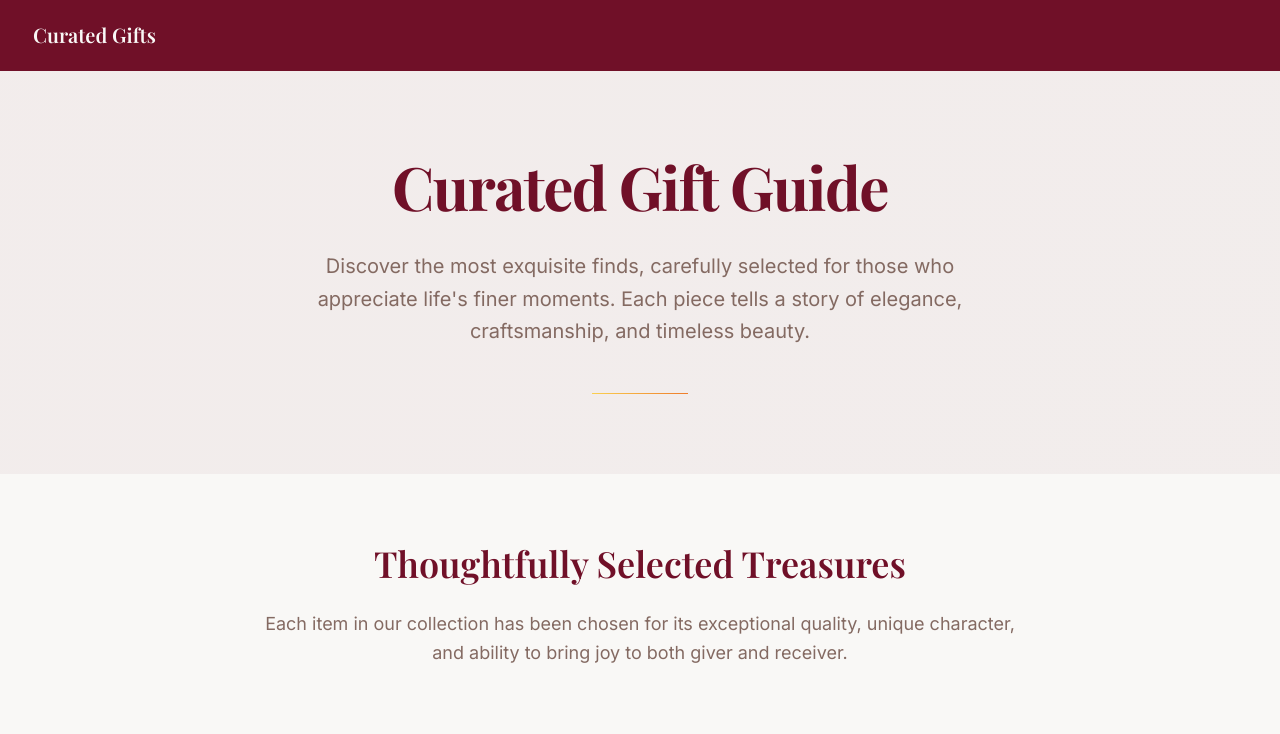
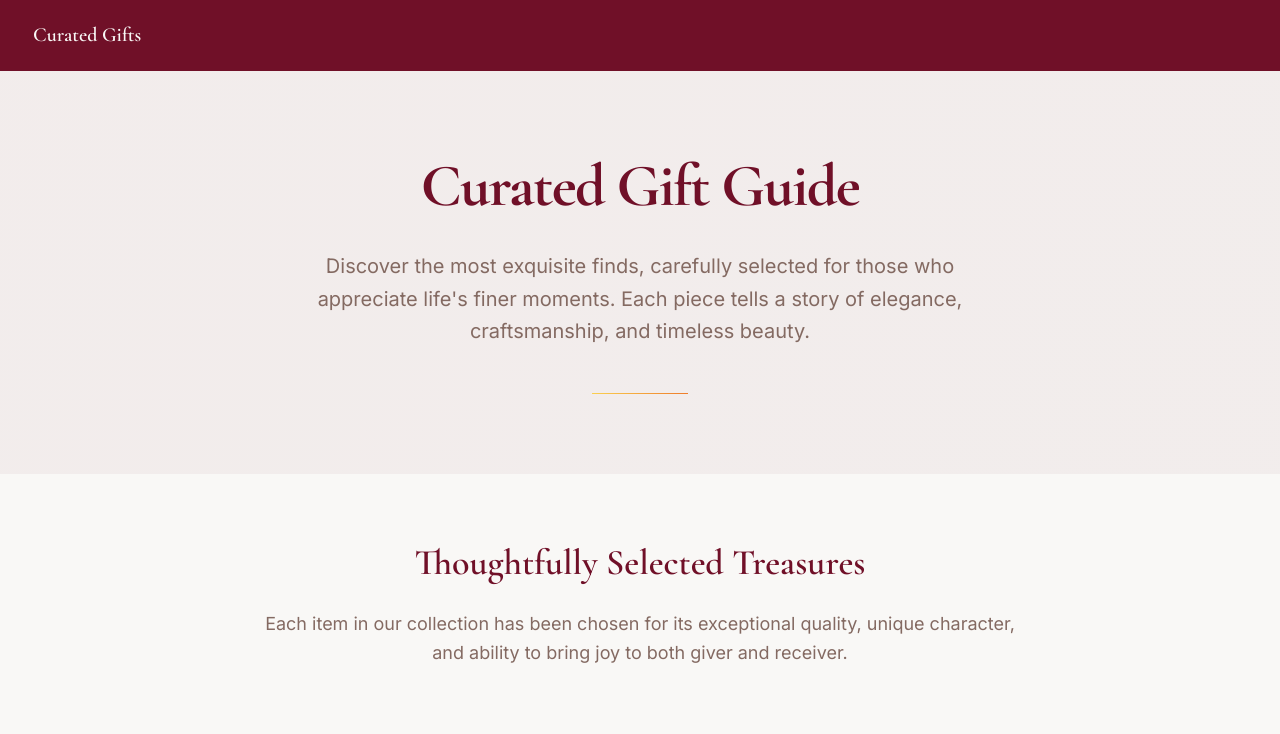
Before and after one commit to grizzleswens/gift-guru-builder, a React (Vite) app: page / in a window 1280 px wide. Shown: the top 734 px of the page. Built offline with nearby package versions, Linux system fonts and the light colour scheme; the HTML template or start-up script is replaced by a standard one.

Commit message:
Update headline font

```diff
--- a/index.html
+++ b/index.html
@@ -8,7 +8,7 @@
     <meta name="author" content="Lovable" />
     <link rel="preconnect" href="https://fonts.googleapis.com">
     <link rel="preconnect" href="https://fonts.gstatic.com" crossorigin>
-    <link href="https://fonts.googleapis.com/css2?family=Playfair+Display:wght@400;500;600;700&family=Inter:wght@300;400;500;600&display=swap" rel="stylesheet">
+    <link href="https://fonts.googleapis.com/css2?family=Cormorant+Garamond:wght@400;600;700&family=Inter:wght@300;400;500;600&display=swap" rel="stylesheet">
 
     <meta property="og:title" content="684173df-fcb4-4dc0-afd6-6c3cf22dbc1e" />
     <meta property="og:description" content="Lovable Generated Project" />
--- a/src/index.css
+++ b/src/index.css
@@ -123,7 +123,7 @@ All colors MUST be HSL.
   }
 
   .elegant-text {
-    @apply font-serif text-luxury leading-relaxed;
+    @apply font-serif font-semibold text-luxury leading-relaxed;
   }
 
   .luxury-gradient {
--- a/tailwind.config.ts
+++ b/tailwind.config.ts
@@ -14,7 +14,7 @@ export default {
     },
     extend: {
       fontFamily: {
-        serif: ['Playfair Display', 'Georgia', 'serif'],
+        serif: ['Cormorant Garamond', 'Georgia', 'serif'],
         sans: ['Inter', 'system-ui', 'sans-serif'],
       },
       colors: {
```
